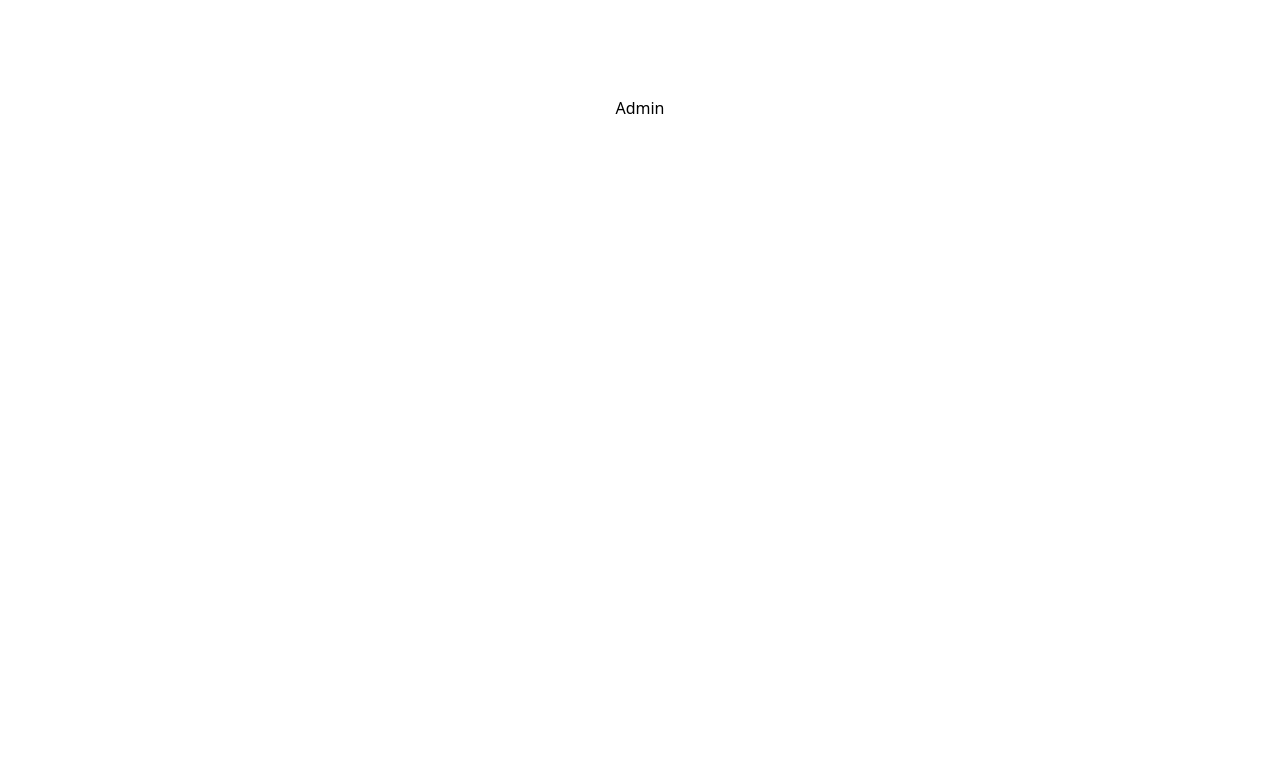
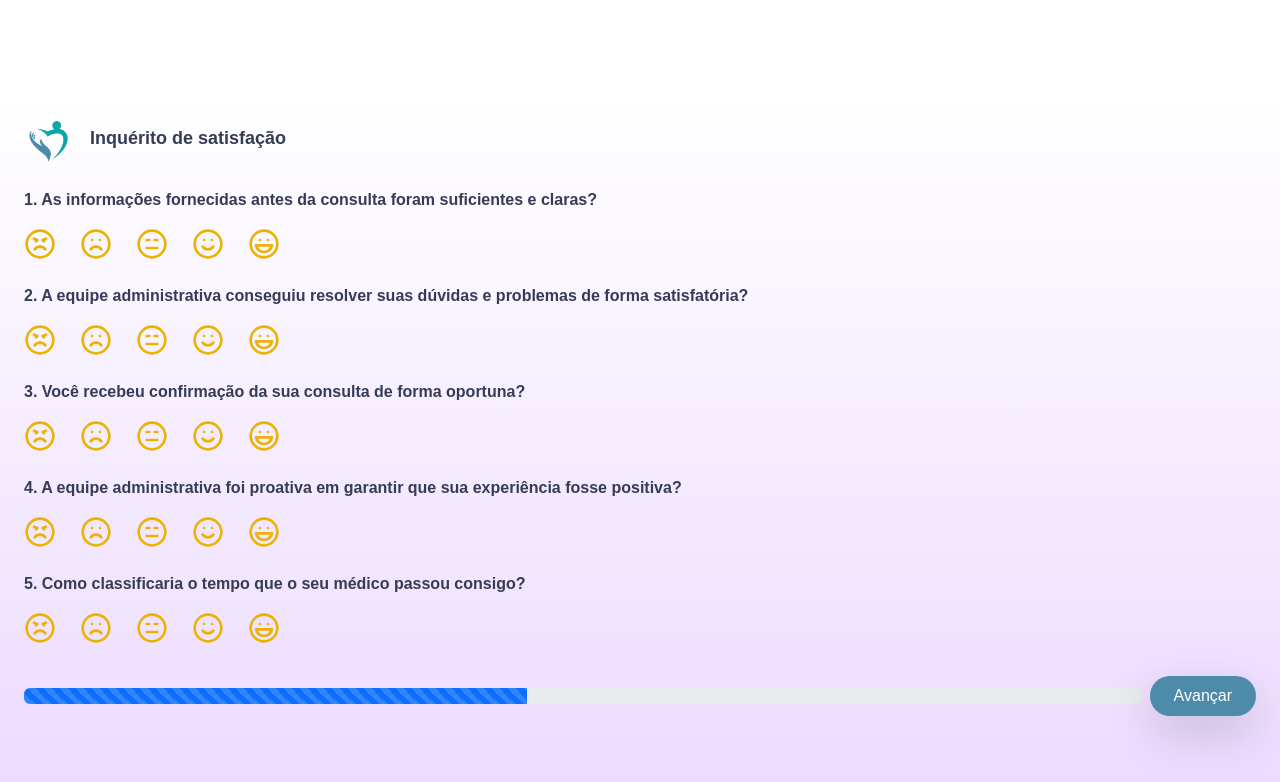
Before and after one commit to Thais-DN/inquerito_satisfacao, a Next.js app: page / in a window 1280 px wide. Both pictures are taken after a click on the button "Iniciar". Shown: the top 782 px of the page. Built offline with nearby package versions, Linux system fonts and the light colour scheme.

Commit message:
iniciando questionario

```diff
--- a/app/globals.css
+++ b/app/globals.css
@@ -1,3 +1,10 @@
 @tailwind base;
 @tailwind components;
 @tailwind utilities;
+
+html, body {
+    padding: 0;
+    margin: 0;
+    height: 100%;
+    overflow: hidden; /* Impede a rolagem */
+  }
--- a/app/page.tsx
+++ b/app/page.tsx
@@ -5,6 +5,7 @@ import Admin from "@/components/modulos/admin";
 import Consulta from "@/components/modulos/consulta";
 import Geral from "@/components/modulos/geral";
 import React from "react";
+import 'bootstrap/dist/css/bootstrap.min.css';
 
 export default function Home() {
   const [currentStep, setCurrentStep] = React.useState<number>(1)
--- /dev/null
+++ b/components/BarraProgresso.tsx
@@ -0,0 +1,7 @@
+import ProgressBar from 'react-bootstrap/ProgressBar';
+
+function BarraProgresso() {
+  return <ProgressBar animated now={45} className="w-full" />
+}
+
+export default BarraProgresso
--- a/components/credenciais/credenciais.tsx
+++ b/components/credenciais/credenciais.tsx
@@ -13,24 +13,24 @@ function Credenciais({ handleNextStep }: Props) {
       </div>
 
       <div className="text-center mb-24">
-        <h1 className="text-xl text-azul-escuro font-extrabold">Inquérito de satisfação</h1>
+        <h1 className="text-2xl text-azul-escuro font-extrabold">Inquérito de satisfação</h1>
       </div>
 
       <div className="w-full flex flex-col px-4">
-        <label htmlFor="email" className="mb-1 ml-2 text-sm font-bold text-azul-escuro">Insira seu e-mail:</label>
+        <label htmlFor="email" className="mb-1 ml-2 text-md font-bold text-azul-escuro">Insira seu e-mail:</label>
         <input
           type="email"
           name="email"
           id="email"
           placeholder="exemplo@exemplo.com"
-          className="w-full max-w-md border border-gray-300 rounded-xl p-2 pl-4 mb-6 bg-white"
+          className="w-full max-w-md border border-gray-300 rounded-xl p-2 pl-4 mb-6 bg-white shado"
         />
       </div>
 
       <div className="flex justify-center">
         <button
           onClick={handleNextStep}
-          className="px-14 py-3 mb-24 bg-azul text-white rounded-3xl"
+          className="px-14 py-3 mb-24 text-md bg-azul text-white rounded-3xl shadow-lg"
         >
           Iniciar
         </button>
--- a/components/modulos/admin.tsx
+++ b/components/modulos/admin.tsx
@@ -1,5 +1,61 @@
-export default function Admin(){
+import React from 'react';
+import { Angry, Annoyed, Frown, Laugh, Smile } from 'lucide-react';
+import ProgressBar from 'react-bootstrap/ProgressBar';
+import BarraProgresso from '../BarraProgresso';
+
+interface Props {
+    handleBeforeStep: () => void;
+    handleNextStep: () => void;
+}
+
+export default function Admin({ handleBeforeStep, handleNextStep }: Props) {
     return (
-        <div className="">Admin</div>
-    )
+        <div className="h-screen w-screen font-signika bg-gradient-to-b from-white to-purple-200 p-6">
+            <div className="flex items-center gap-3 mb-6">
+                <img src="logo-coracao.png" alt="logo coração - vitale" width={50} />
+                <h1 className="text-lg font-extrabold text-azul-escuro">Inquérito de satisfação</h1>
+            </div>
+            <div className="space-y-6 font-semibold">
+                {questions.map((question, index) => (
+                    <div key={index} className="space-y-2">
+                        <p className="text-azul-escuro">{question.text}</p>
+                        <div className="flex gap-4">
+                            {emojis.map((emoji, emojiIndex) => (
+                                <button key={emojiIndex} className="focus:outline-none">
+                                    <emoji.icon className="w-8 h-8 text-yellow-500" />
+                                </button>
+                            ))}
+                        </div>
+                    </div>
+                ))}
+            </div>
+            <div className="flex items-center mt-8 w-full gap-2
+
+            ">
+                <BarraProgresso/>
+                <button
+                    onClick={handleNextStep}
+                    className="px-6 py-2 bg-azul text-white rounded-full shadow-lg"
+                >
+                    Avançar
+                </button>
+            </div>
+        </div>
+    );
 }
+
+const questions = [
+    { text: '1. As informações fornecidas antes da consulta foram suficientes e claras?' },
+    { text: '2. A equipe administrativa conseguiu resolver suas dúvidas e problemas de forma satisfatória?' },
+    { text: '3. Você recebeu confirmação da sua consulta de forma oportuna?' },
+    { text: '4. A equipe administrativa foi proativa em garantir que sua experiência fosse positiva?' },
+    { text: '5. Como classificaria o tempo que o seu médico passou consigo?' }
+];
+
+const emojis = [
+    { icon: Angry },
+    { icon: Frown },
+    { icon: Annoyed },
+    { icon: Smile },
+    { icon: Laugh },
+];
--- a/package.json
+++ b/package.json
@@ -10,9 +10,11 @@
   },
   "dependencies": {
     "@supabase/supabase-js": "^2.44.4",
+    "bootstrap": "^5.3.3",
     "lucide-react": "^0.417.0",
     "next": "14.2.5",
     "react": "^18",
+    "react-bootstrap": "^2.10.4",
     "react-dom": "^18",
     "types": "github:supabase/supabase-js"
   },
```
Also changed, not shown: public/logo-coracao.png (added), 1 other file (tests, documents, lock files or other folders).
